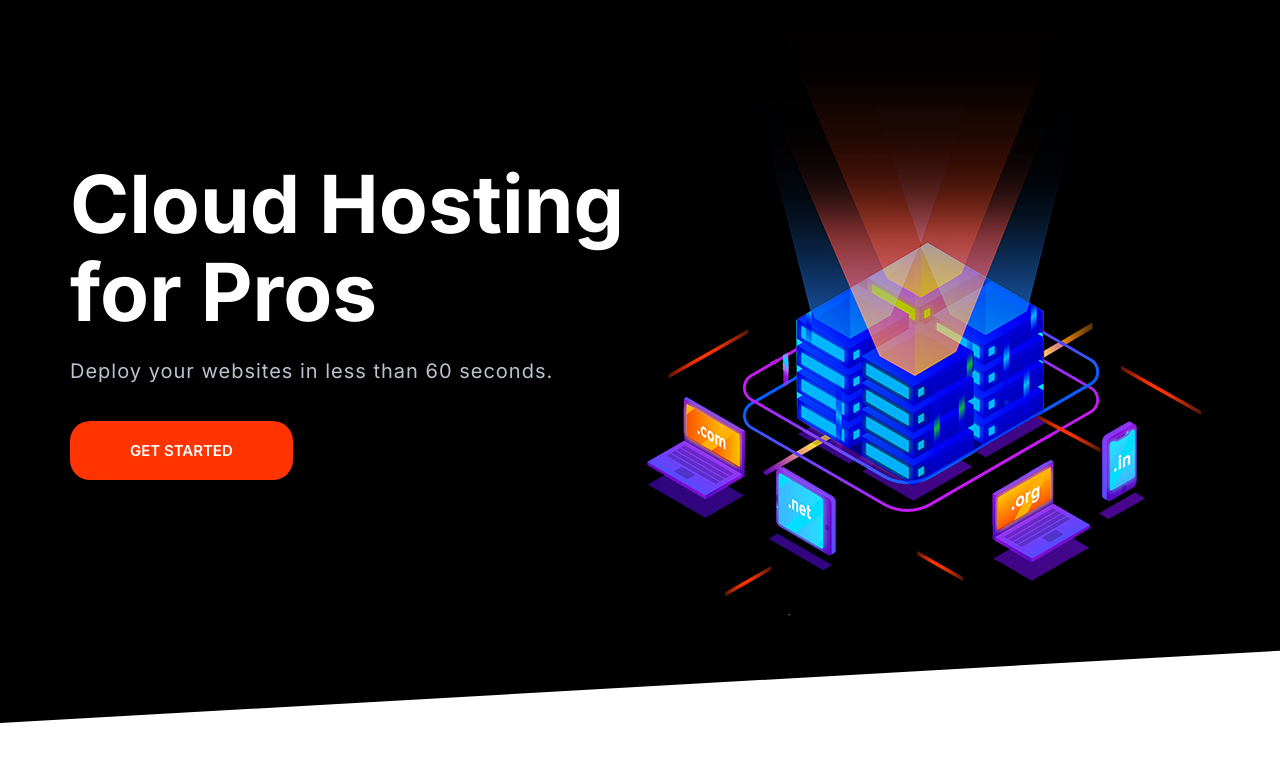
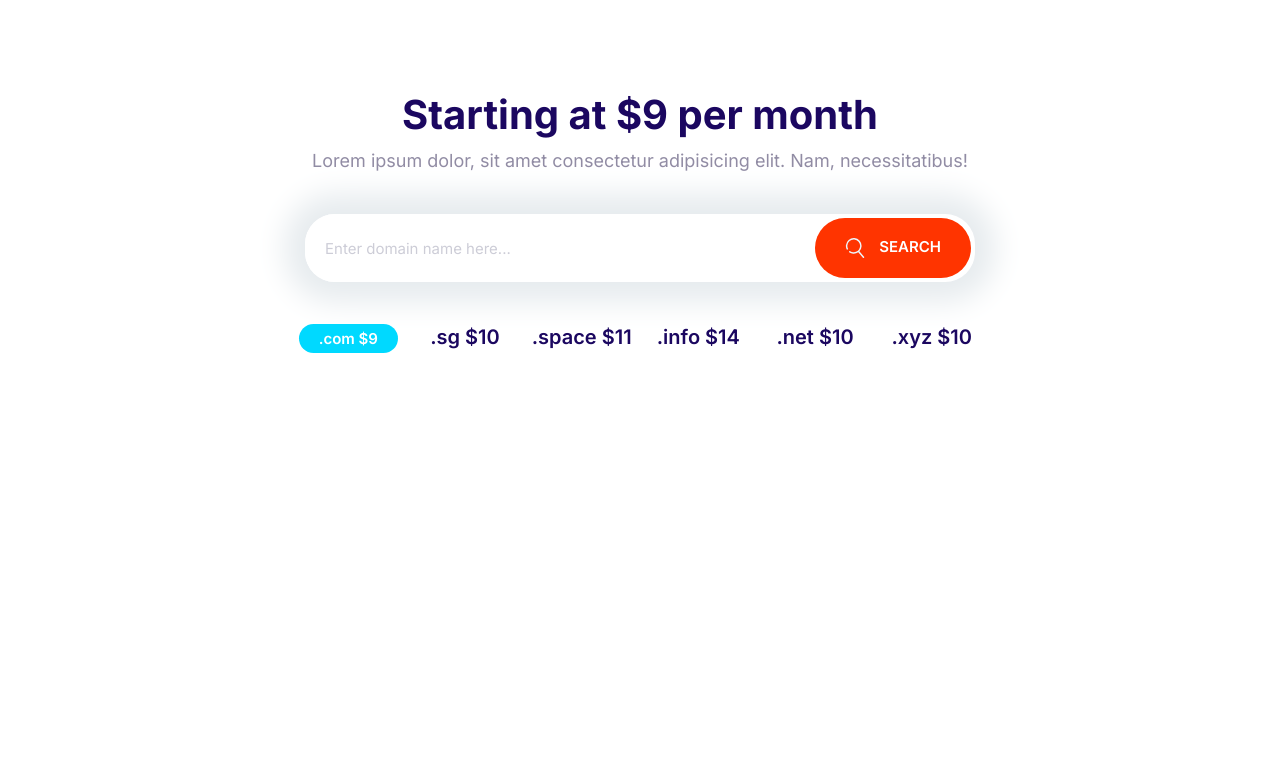
Before and after one commit to capakshay/AksNikam, a plain HTML site: page index.html in a window 1280 px wide. Drawn offline with Linux system fonts and the light colour scheme.

Commit message:
Domain_Block

```diff
--- a/css/styles.css
+++ b/css/styles.css
@@ -168,18 +168,25 @@ a {
 
 /* Buttons */
 .btn {
-  border-radius: 2rem;
+  border-radius: 3rem;
   border: 0;
   cursor: pointer;
   font-size: 1.8rem;
   font-weight: 600;
   margin: 1rem 0;
+  outline: 0;
   padding: 2rem 3rem;
   text-align: center;
   text-transform: uppercase;
   white-space: nowrap;
 }
 
+.btn .icon {
+  width: 2rem;
+  height: 2rem;
+  margin-right: 1rem;
+  vertical-align: middle;
+}
 .btn--primary {
   background: var(--color-primary);
   color: #fff;
@@ -247,7 +254,7 @@ a {
 .input-group .input {
   border: 0;
   flex-grow: 1;
-  padding: 1.5rem 1rem;
+  padding: 1.5rem 2rem;
 }
 .input-group .btn {
   margin: 4px;
@@ -656,3 +663,26 @@ a {
     align-self: center;
   }
 }
+
+/* Domain Block */
+.block-domain .input-group {
+  box-shadow: 0 0 30px 20px #e6ebee;
+  border: 0;
+  margin: 4rem auto;
+  max-width: 670px;
+}
+.block-domain__prices {
+  display: grid;
+  grid-template-columns: repeat(3, 1fr);
+  grid-template-rows: repeat(2, 6rem);
+  font-size: 2rem;
+  font-weight: 600;
+  justify-items: center;
+  max-width: 700px;
+  margin: 0 auto;
+}
+@media screen and (min-width: 768px) {
+  .block-domain__prices {
+    grid-template-columns: repeat(auto-fit, minmax(10rem, 1fr));
+  }
+}
--- a/index.html
+++ b/index.html
@@ -14,25 +14,35 @@
     <link rel="stylesheet" href="css/styles.css" />
   </head>
   <body>
-    <section class="block block--dark block--skewed-left hero">
-      <div class="container grid grid--1x2">
-        <header class="block__header hero__content">
-          <h1 class="block__heading">Cloud Hosting for Pros</h1>
-          <p class="hero__tagline">
-            Deploy your websites in less than 60 seconds.
-          </p>
-          <a href="" class="btn btn--accent btn--stretched">Get Started</a>
-        </header>
-        <picture>
-          <source
-            type="images/webp"
-            srcset="images/banner.webp 1x images/banner@2x.webp 2x" />
-          <source
-            type="images/png"
-            srcset="images/banner.png 1x images/banner@2x.png 2x" />
-          <img class="hero__image" src="images/banner.png" alt=""
-        /></picture>
+    <section class="block container block-domain">
+      <header class="block__header">
+        <h2>Starting at $9 per month</h2>
+        <p>
+          Lorem ipsum dolor, sit amet consectetur adipisicing elit. Nam,
+          necessitatibus!
+        </p>
+      </header>
+      <div class="input-group">
+        <input
+          type="text"
+          class="input"
+          placeholder="Enter domain name here..."
+        />
+        <button class="btn btn--accent">
+          <svg class="icon icon--white">
+            <use xlink:href="images/sprite.svg#easy"></use>
+          </svg>
+          Search
+        </button>
       </div>
+      <ul class="list block-domain__prices">
+        <li><span class="badge badge--secondary">.com $9</span></li>
+        <li>.sg $10</li>
+        <li>.space $11</li>
+        <li>.info $14</li>
+        <li>.net $10</li>
+        <li>.xyz $10</li>
+      </ul>
     </section>
     <script src="js/main.js"></script>
   </body>
```
Also changed, not shown: components/Domain_Block.html (added, +26 -0 lines), components/nameIcon.html (added, +25 -0 lines).
